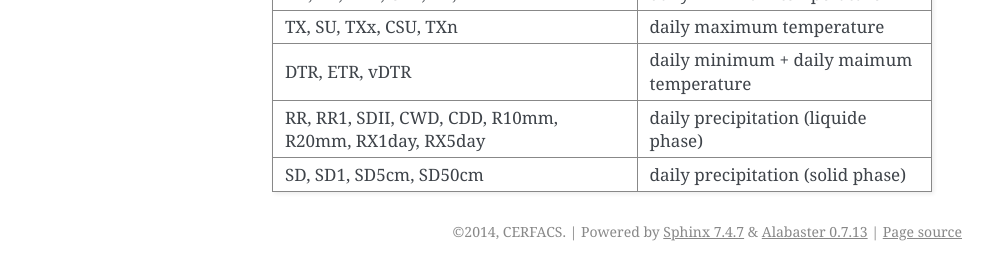
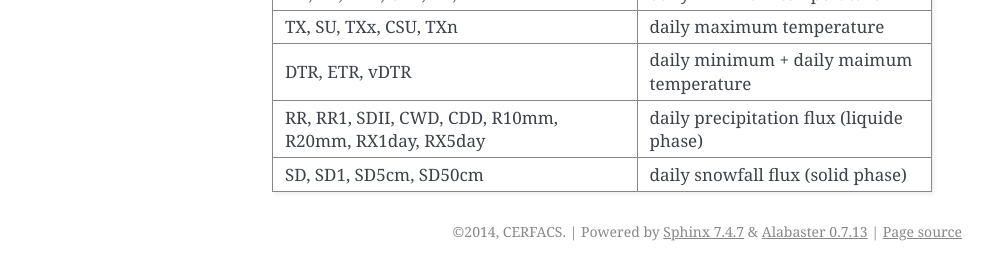
Before and after one commit to cerfacs-globc/icclim, a Sphinx documentation site: the page built from icclim/icclim_doc/source/indices.rst, in a window 1280 px wide. Shown: the part 2091-2359 px from the top of the page, without its empty margins (148-1141 px from the left). Built offline with Sphinx 7.4.7, drawn with Linux system fonts in a browser that asks for light colours; pages that are not in the unit, such as notebooks, are missing from menus.

Commit message:
doc changed

```diff
--- a/icclim/icclim_doc/source/indices.rst
+++ b/icclim/icclim_doc/source/indices.rst
@@ -90,7 +90,7 @@ Each indice is calculated as annual or monthly values.
 |DTR, ETR, vDTR                                              |  daily minimum + daily maimum temperature   |
 +------------------------------------------------------------+---------------------------------------------+
 |                                                            |                                             |
-|RR, RR1, SDII, CWD, CDD, R10mm, R20mm, RX1day, RX5day       |  daily precipitation (liquide phase)        |
+|RR, RR1, SDII, CWD, CDD, R10mm, R20mm, RX1day, RX5day       |  daily precipitation flux (liquide phase)   |
 +------------------------------------------------------------+---------------------------------------------+
-|SD, SD1, SD5cm, SD50cm                                      |  daily precipitation (solid phase)          |
+|SD, SD1, SD5cm, SD50cm                                      |  daily snowfall flux (solid phase)          |
 +------------------------------------------------------------+---------------------------------------------+
```
Also changed, not shown: 5 other files.
